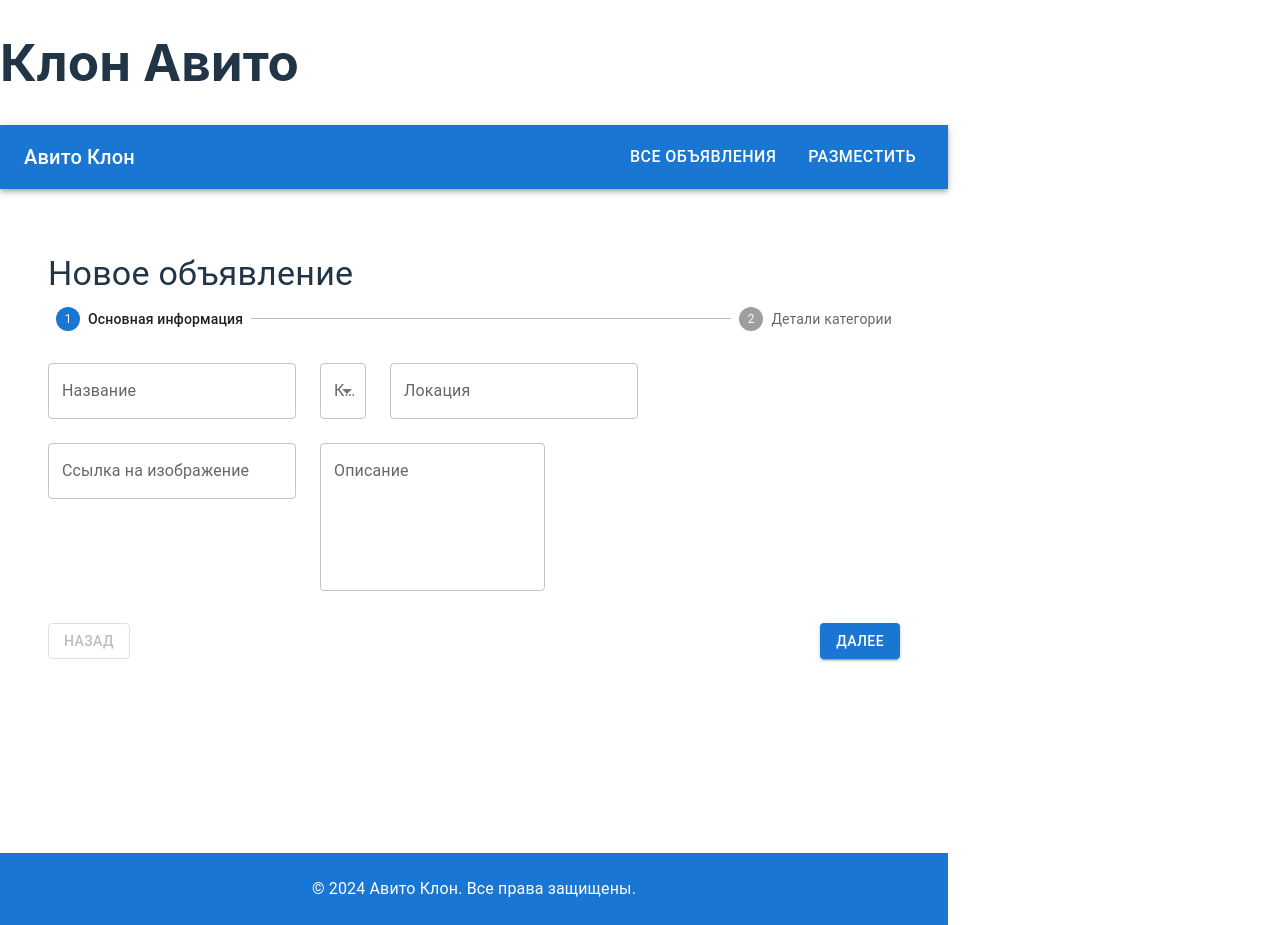
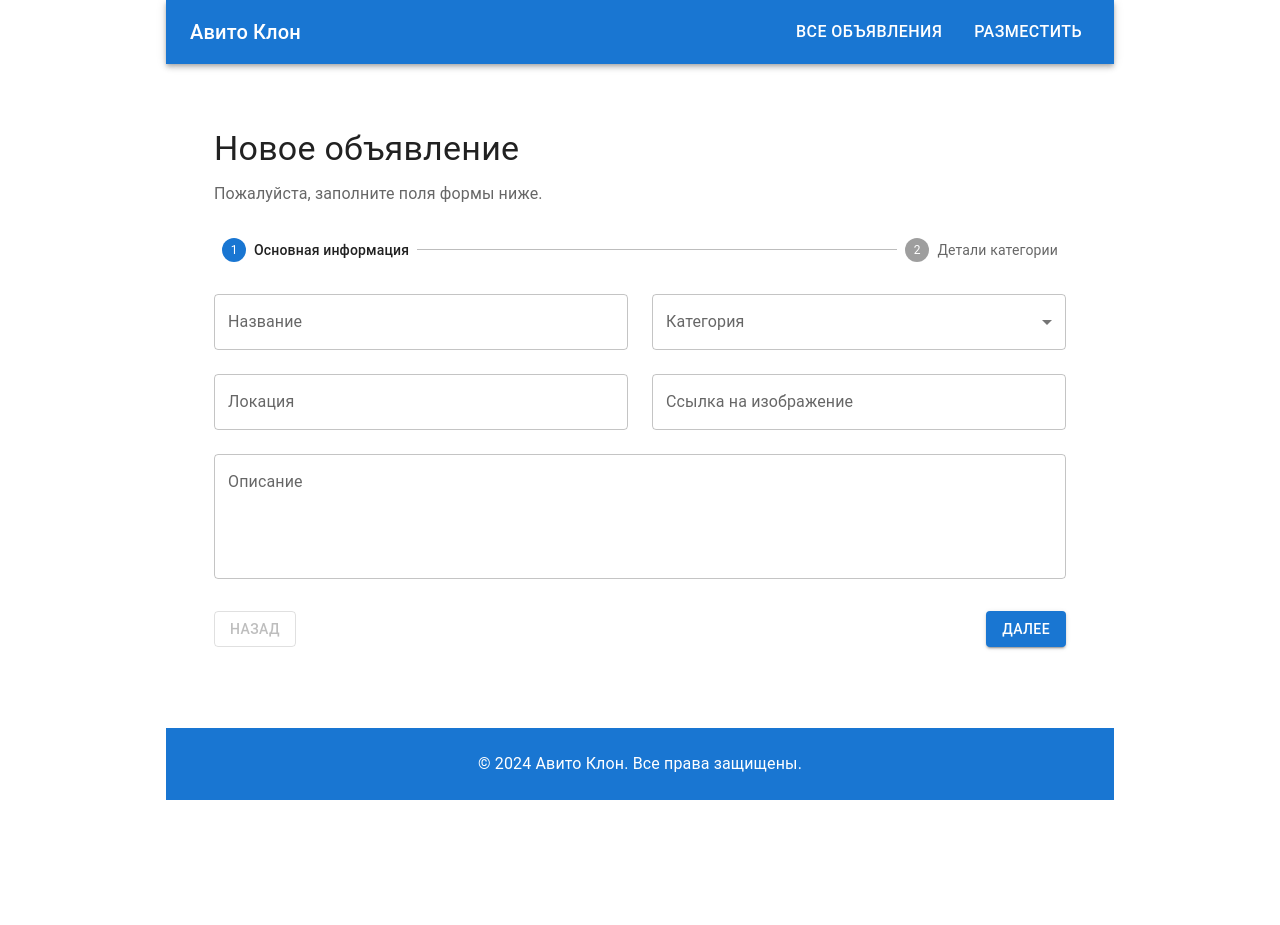
Before and after one commit to KvaskovSS/avito_clone, a React (Vite) app in the folder client/: page /form in a window 1280 px wide. After the commit the page ends 800 px from the top, so only its background shows below. Built offline with nearby package versions, Linux system fonts and the light colour scheme.

Commit message:
centered app and added adp

```diff
--- a/client/src/App.tsx
+++ b/client/src/App.tsx
@@ -8,32 +8,14 @@
 const App: React.FC = () => {
   return (
     <BrowserRouter>
-      <div>
-        <h1>Клон Авито</h1>
-        {/* <nav> // уже не надо
-          <ul>
-            <li>
-              <a href="/form">Создать объявление</a>
-            </li>
-            <li>
-              <a href="/list">Список объявлений</a>
-            </li>
-          </ul>
-        </nav> */}
-
-        <Routes>
-          <Route path="/" element={<Layout />} >
-
+      <Routes>
+        <Route path="/" element={<Layout />}>
           <Route path="/form" element={<FormComponent />} />
-
           <Route path="/list" element={<ItemList />} />
-
           <Route path="/item/:id" element={<ItemPage />} />
-
           <Route path="/" element={<Navigate to="/list" />} />
-          </Route>
-        </Routes>
-      </div>
+        </Route>
+      </Routes>
     </BrowserRouter>
   );
 };
--- a/client/src/components/FormComponent.tsx
+++ b/client/src/components/FormComponent.tsx
@@ -1,6 +1,6 @@
 import React, { useState, useEffect } from "react";
 import { useNavigate, useParams } from "react-router-dom";
-import { Container, Typography } from "@mui/material";
+import { Container, Typography, Box } from "@mui/material";
 import { useForm, FormProvider } from "react-hook-form";
 import FormStepper from "../components/FormStepper";
 import { ItemsService } from "../services/apiService";
@@ -36,7 +36,8 @@
       methods.reset(JSON.parse(draft));
     }
   }, []);
-// TODO resolve saving
+
+  // TODO resolve saving
   useEffect(() => {
     const saveDraft = () => {
       sessionStorage.setItem("draft", JSON.stringify(methods.getValues()));
@@ -62,9 +63,14 @@
 
   return (
     <Container maxWidth="md" sx={{ mt: 4 }}>
-      <Typography variant="h4" gutterBottom>
-        {isEditing ? "Редактирование объявления" : "Новое объявление"}
-      </Typography>
+      <Box sx={{ mb: 4 }}>
+        <Typography variant="h4" color="textPrimary" gutterBottom>
+          {isEditing ? "Редактирование объявления" : "Новое объявление"}
+        </Typography>
+        <Typography variant="body1" color="text.secondary">
+          Пожалуйста, заполните поля формы ниже.
+        </Typography>
+      </Box>
 
       <FormProvider {...methods}>
         <FormStepper onSubmit={onSubmit} isEditing={isEditing} />
--- a/client/src/components/GeneralStep.tsx
+++ b/client/src/components/GeneralStep.tsx
@@ -1,90 +1,80 @@
-import { TextField, MenuItem, useMediaQuery, Grid2, Grid } from "@mui/material";
+import { TextField, MenuItem, Grid } from "@mui/material";
 import { FormContext } from "./FormStepper";
 import { useContext } from "react";
 
 const GeneralStep = () => {
-  const isMobile = useMediaQuery("(max-width:600px)");
   const { formState, setFormState } = useContext(FormContext);
 
   return (
-    <Grid2 container spacing={3}>
+    <Grid container spacing={3}>
+      {/* Название */}
       <Grid item xs={12} md={6}>
         <TextField
           label="Название"
           fullWidth
-          value={formState.userName}
-          onChange={(evt) => {
-            setFormState((prev) => ({
-              ...prev,
-              name: evt.target.value,
-            }));
-          }}
+          value={formState.name || ""}
+          onChange={(evt) =>
+            setFormState((prev) => ({ ...prev, name: evt.target.value }))
+          }
         />
       </Grid>
 
+      {/* Категория */}
       <Grid item xs={12} md={6}>
         <TextField
           label="Категория"
           select
           fullWidth
-          value={formState.type}
-          onChange={(evt) => {
-            setFormState((prev) => ({
-              ...prev,
-              type: evt.target.value,
-            }));
-          }}
+          value={formState.type || ""}
+          onChange={(evt) =>
+            setFormState((prev) => ({ ...prev, type: evt.target.value }))
+          }
         >
+          <MenuItem value="">Выберите категорию</MenuItem>
           <MenuItem value="Недвижимость">Недвижимость</MenuItem>
           <MenuItem value="Авто">Авто</MenuItem>
           <MenuItem value="Услуги">Услуги</MenuItem>
         </TextField>
       </Grid>
 
+      {/* Локация */}
       <Grid item xs={12} md={6}>
         <TextField
           label="Локация"
           fullWidth
-          value={formState.location}
-          onChange={(evt) => {
-            setFormState((prev) => ({
-              ...prev,
-              location: evt.target.value,
-            }));
-          }}
+          value={formState.location || ""}
+          onChange={(evt) =>
+            setFormState((prev) => ({ ...prev, location: evt.target.value }))
+          }
         />
       </Grid>
 
+      {/* Ссылка на изображение */}
       <Grid item xs={12} md={6}>
         <TextField
           label="Ссылка на изображение"
           fullWidth
-          value={formState.image}
-          onChange={(evt) => {
-            setFormState((prev) => ({
-              ...prev,
-              image: evt.target.value,
-            }));
-          }}
+          value={formState.image || ""}
+          onChange={(evt) =>
+            setFormState((prev) => ({ ...prev, image: evt.target.value }))
+          }
         />
       </Grid>
 
+      {/* Описание */}
       <Grid item xs={12}>
         <TextField
           label="Описание"
           multiline
-          rows={isMobile ? 3 : 5}
+          rows={4}
           fullWidth
-          value={formState.description}
-          onChange={(evt) => {
-            setFormState((prev) => ({
-              ...prev,
-              description: evt.target.value,
-            }));
-          }}
+          value={formState.description || ""}
+          onChange={(evt) =>
+            setFormState((prev) => ({ ...prev, description: evt.target.value }))
+          }
         />
       </Grid>
-    </Grid2>
+    </Grid>
   );
 };
 
--- a/client/src/components/ItemList.tsx
+++ b/client/src/components/ItemList.tsx
@@ -1,6 +1,6 @@
-import React, { useState, useEffect } from 'react';
+import React, { useEffect, useState } from 'react';
 import { useNavigate } from 'react-router-dom';
-import { Grid, TextField, Pagination, Select, MenuItem, Container, Box, Button, Grid2 } from '@mui/material';
+import { Grid, TextField, Pagination, Select, MenuItem, Container, Box, Button } from '@mui/material';
 import { ItemsService } from '../services/apiService';
 import ItemDetails from '../components/ItemDetails';
 import { Item } from '../types/types';
@@ -57,21 +57,19 @@
         <Button
           variant="contained"
           onClick={() => navigate('/form')}
-          sx={{ whiteSpace: 'wrap',
-            color: 'black'
-          }}
+          sx={{ whiteSpace: 'wrap', color: 'black' }}
         >
           Разместить объявление
         </Button>
       </Box>
 
-      <Grid2 container spacing={3}>
+      <Grid container spacing={3}>
         {paginatedItems.map(item => (
           <Grid item xs={12} sm={6} md={4} key={item.id}>
             <ItemDetails item={item} />
           </Grid>
         ))}
-      </Grid2>
+      </Grid>
 
       {filteredItems.length > 0 && (
         <Box sx={{ display: 'flex', justifyContent: 'center', mt: 4 }}>
--- a/client/src/components/Layout.tsx
+++ b/client/src/components/Layout.tsx
@@ -7,7 +7,12 @@
   const isMobile = useMediaQuery(theme.breakpoints.down('sm'));
 
   return (
-    <Box sx={{ minHeight: '100vh', display: 'flex', flexDirection: 'column'  }}>
+    <Box sx={{
+      minHeight: '100vh',
+      display: 'flex',
+      flexDirection: 'column',
+      justifyContent: 'space-between'
+    }}>
       <AppBar position="static">
         <Toolbar>
           <Typography variant="h6" component="div" sx={{ flexGrow: 1 }}>
@@ -38,7 +43,7 @@
         <Outlet />
       </Container>
 
-      <Box component="footer" sx={{ bgcolor: 'primary.main', color: 'white', py: 3, mt: 'auto' }}>
+      <Box component="footer" sx={{ bgcolor: 'primary.main', color: 'white', py: 3 }}>
         <Container maxWidth="lg">
           <Typography textAlign="center">
             © 2024 Авито Клон. Все права защищены.
--- a/client/src/index.css
+++ b/client/src/index.css
@@ -11,6 +11,10 @@
   text-rendering: optimizeLegibility;
   -webkit-font-smoothing: antialiased;
   -moz-osx-font-smoothing: grayscale;
+
+  display: flex;
+  flex-direction: column;
+  justify-content: flex-start;
 }
 
 a {
@@ -25,7 +29,8 @@
 body {
   margin: 0;
   display: flex;
-  place-items: center;
+  justify-content: center;
+  align-items: flex-start;
   min-width: 320px;
   min-height: 100vh;
 }
@@ -59,10 +64,12 @@
     color: #213547;
     background-color: #ffffff;
   }
-  a:hover {
+
+ a:hover {
     color: #747bff;
-  }
-  button {
+   }
+
+   button {
     background-color: #f9f9f9;
-  }
+   }
 }
```
Also changed, not shown: client/src/components/CategoryStep.tsx (+18 -27 lines).
